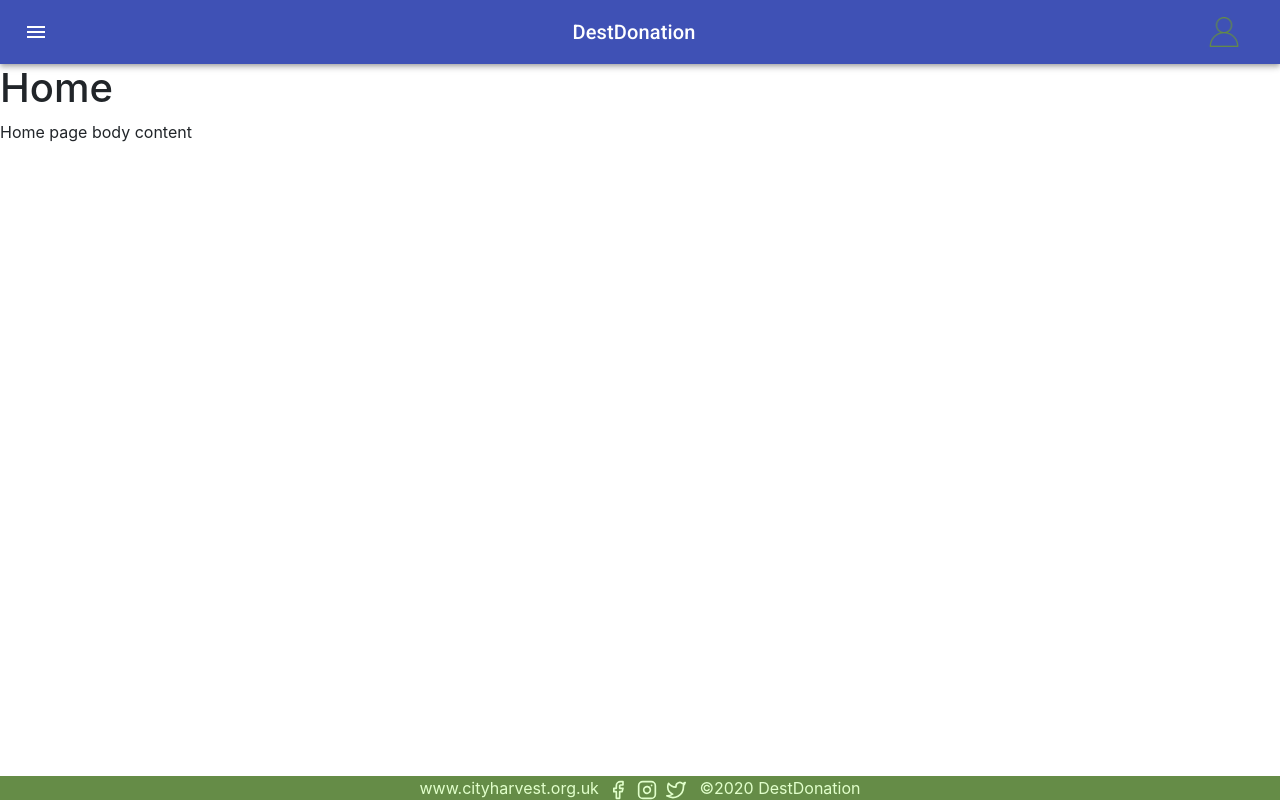
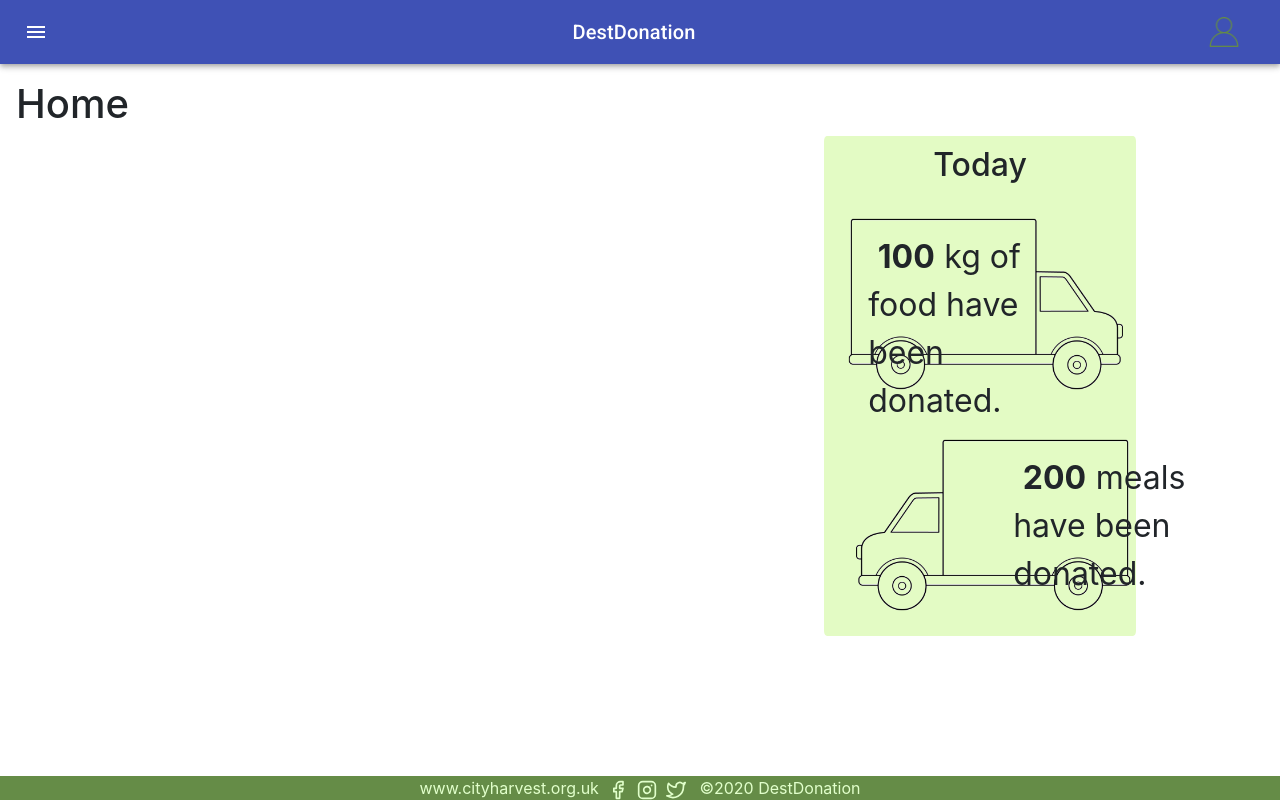
Before and after one commit to Luke-TE/destdonation, a React (Create React App) app in the folder client/: page / in a window 1280 px wide. Built offline with nearby package versions, Linux system fonts and the light colour scheme.

Commit message:
[ljt18] Added css files for pages and added DailyUpdate

```diff
--- /dev/null
+++ b/client/src/components/Analytics/Analytics.css
@@ -0,0 +1,3 @@
+.page-content {
+  padding: 1em;
+}
--- a/client/src/components/Analytics/Analytics.tsx
+++ b/client/src/components/Analytics/Analytics.tsx
@@ -3,7 +3,7 @@ import React, { Component } from "react";
 class Analytics extends Component {
   render() {
     return (
-      <div>
+      <div className="page-content">
         <h1>Analytics</h1>
         <p>Analytics body content</p>
       </div>
--- /dev/null
+++ b/client/src/components/CurrentDonation/CurrentDonation.css
@@ -0,0 +1,3 @@
+.page-content {
+  padding: 1em;
+}
--- a/client/src/components/CurrentDonation/CurrentDonation.tsx
+++ b/client/src/components/CurrentDonation/CurrentDonation.tsx
@@ -1,11 +1,12 @@
 import React, { Component } from "react";
 import Timeline from "./Timeline/Timeline";
+import "./CurrentDonation.css";
 
 class CurrentDonation extends Component {
   render() {
     // @ts-ignore
     return (
-      <div>
+      <div className="page-content">
         <h1>CurrentDonation</h1>
         <p>Current Donation body content</p>
         <Timeline />
--- a/client/src/components/DailyUpdate/DailyUpdate.css
+++ b/client/src/components/DailyUpdate/DailyUpdate.css
@@ -3,7 +3,7 @@
   flex-direction: column;
   align-items: center;
   background-color: rgba(162, 240, 62, 0.3);
-  width: 30%;
+  width: 25%;
   float: right;
   margin-right: 4em;
   margin-left: 4em;
--- a/client/src/components/DailyUpdate/DailyUpdate.tsx
+++ b/client/src/components/DailyUpdate/DailyUpdate.tsx
@@ -24,7 +24,7 @@ const DailyUpdate: React.FC<DailyUpdateProps> = (props) => {
         <b>{props.foodWeight}</b>kg of food have been donated.
       </VisualBox>
 
-      <VisualBox imageSrc={vanRev} leftOffset={190} topOffset={20}>
+      <VisualBox imageSrc={vanRev} leftOffset={170} topOffset={20}>
         <b>{props.numOfMeals}</b>meals have been donated.
       </VisualBox>
     </Box>
--- a/client/src/components/Home/Home.tsx
+++ b/client/src/components/Home/Home.tsx
@@ -1,11 +1,12 @@
 import React, { Component } from "react";
+import DailyUpdate from "../DailyUpdate/DailyUpdate";
 
 class Home extends Component {
   render() {
     return (
-      <div>
+      <div className="page-content">
         <h1>Home</h1>
-        <p>Home page body content</p>
+        <DailyUpdate foodWeight={100} numOfMeals={200}></DailyUpdate>
       </div>
     );
   }
```
Also changed, not shown: client/src/components/Home/Home.css (added).
